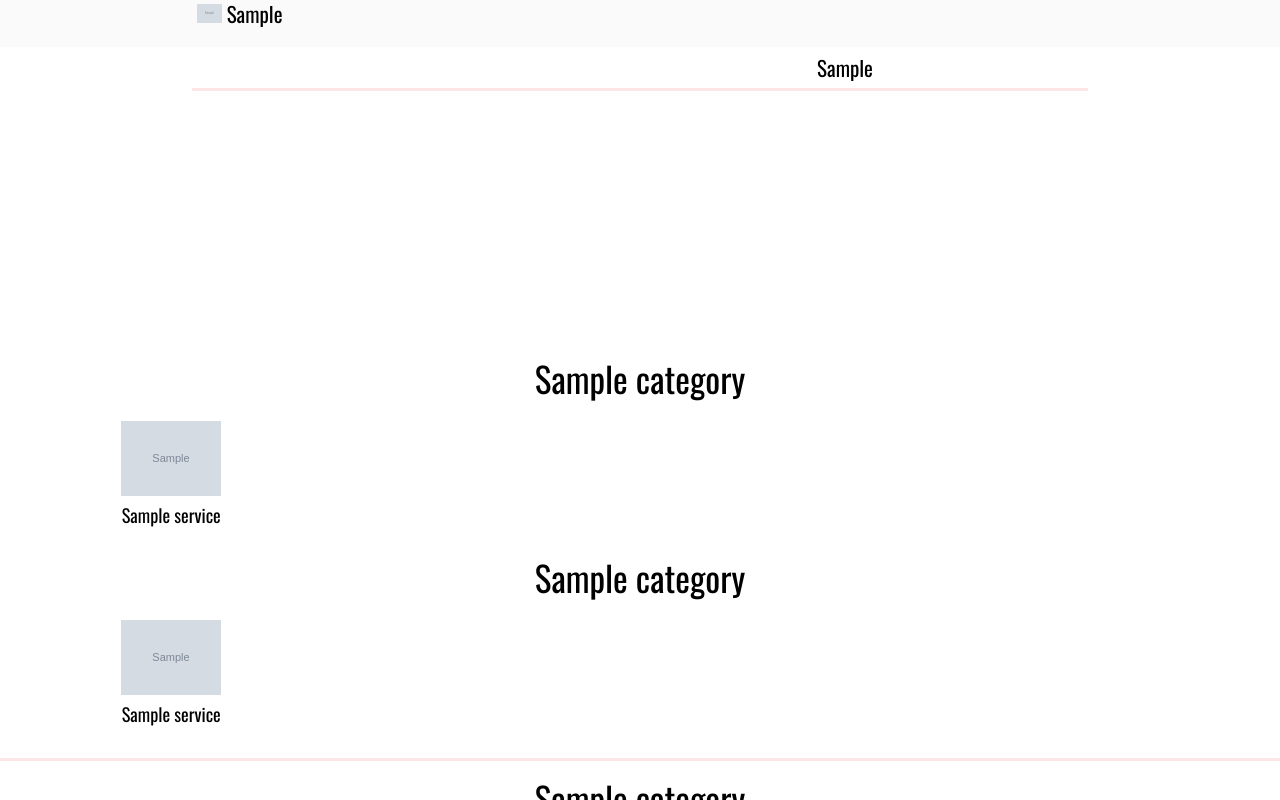
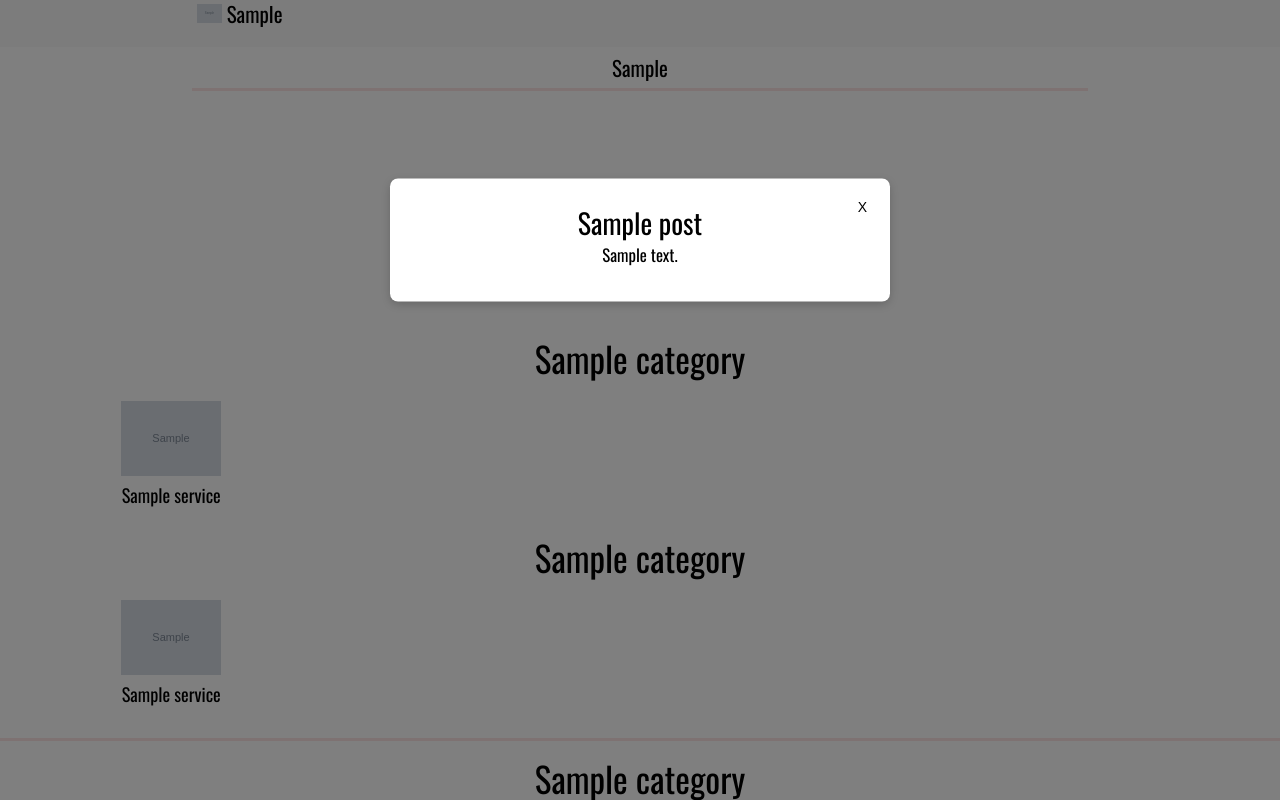
Before and after one commit to AnreX73/django_izo, a Django app: template izostudio/izo/templates/izo/index.html in a window 1280 px wide. Run offline with Django 3.2, Linux system fonts and the light colour scheme; tables that the repository leaves empty hold one stand-in row (values such as "Sample post"); the template is opened without the code that fills it: values that come from a table or form of the project are taken from there, most other values are stand-ins (such as "Sample title", 1, 10 or a date in 2020); grey boxes marked "Sample" are stand-in pictures; some libraries are stand-ins or nearby versions.

Commit message:
модалки и частично медиазапросы

```diff
--- a/izostudio/izo/static/izo/css/styles.css
+++ b/izostudio/izo/static/izo/css/styles.css
@@ -132,6 +137,81 @@
   padding: 5px 10px;
   border-radius: 5px;
 }
+/* Стили для модальных окон */
+.post-overlay {
+
+  /* Скрываем подложку  */
+  opacity: 0;
+  visibility: hidden;
+
+  position: fixed;
+  top: 0;
+  left: 0;
+  width: 100%;
+  height: 100%;
+  background-color: rgba(0, 0, 0, .5);
+  z-index: 20;
+  transition: .3s all;
+}
+.post-modal {
+   /* Скрываем окна  */
+  opacity: 0;
+  visibility: hidden;
+
+  /*  Установаем ширину окна  */
+  width: 100%;
+  max-width: 500px;
+  /*  Центрируем и задаем z-index */
+  position: fixed;
+  top: 30%;
+  left: 50%;
+  transform: translate(-50%, -50%);
+  z-index: 30; /* Должен быть выше чем у подложки*/
+
+  /*  Побочные стили   */
+  box-shadow: 0 3px 10px -.5px rgba(0, 0, 0, .2);
+  text-align: center;
+  padding: 30px;
+  border-radius: 8px;
+  background:white;
+  transition: 0.5s all;
+}
+.post-modal__content{
+  padding:7px;
+  font-size: 1.2rem ;
+  line-height: 1.5rem;
+}
+.post-modal__content > a{
+  text-decoration: underline ;
+  color:rgb(89, 8, 165);
+}
+
+.post-modal.active,
+.post-overlay.active{
+   opacity: 1;
+   visibility: visible;
+}
+
+/* Стили для кнопки закрытия */
+
+.post-modal__cross {
+  width: 15px;
+  height: 15px;
+  position: absolute;
+  top: 20px;
+  right: 20px;
+  fill: rgb(230, 113, 5);
+  cursor: pointer;
+}
+
+@media (max-width: 533px){
+  .post-modal__content{
+    padding:5px;
+    font-size: 1.1rem ;
+  }
+  }
+/* end Стили для модальных окон */
+
 
 /*шапка сайта*/
 
@@ -219,8 +330,13 @@
 /* конец шапка сайта*/
 .psevdo{
 background-color: white;
-height:250px;
+height:230px;
 width:100%;
+}
+@media (max-width: 1024px){
+  .psevdo{
+    height:180px;
+  }
 }
 /* навигация*/
 .nav-container{
--- /dev/null
+++ b/izostudio/izo/static/izo/js/main.js
@@ -0,0 +1,84 @@
+!function(e){"function"!=typeof e.matches&&(e.matches=e.msMatchesSelector||e.mozMatchesSelector||e.webkitMatchesSelector||function(e){for(var t=this,o=(t.document||t.ownerDocument).querySelectorAll(e),n=0;o[n]&&o[n]!==t;)++n;return Boolean(o[n])}),"function"!=typeof e.closest&&(e.closest=function(e){for(var t=this;t&&1===t.nodeType;){if(t.matches(e))return t;t=t.parentNode}return null})}(window.Element.prototype);
+
+document.addEventListener('DOMContentLoaded', function() {
+    var modalButtons = document.querySelectorAll('.js-open-modal'),
+    overlay      = document.querySelector('#overlay-modal'),
+    closeButtons = document.querySelectorAll('.js-modal-close');
+
+
+    modalButtons.forEach(function(item){
+        item.addEventListener('click', function(e) {
+            e.preventDefault();
+            var modalId = this.getAttribute('data');
+            modalElem = document.querySelector('.modal[data="' + modalId + '"]');
+            modalElem.classList.add('active');
+            overlay.classList.add('active');
+
+        });
+
+    });
+    closeButtons.forEach(function(item){
+
+        item.addEventListener('click', function(e) {
+           var parentModal = this.closest('.modal');
+           parentModal.classList.remove('active');
+           overlay.classList.remove('active');
+        });
+
+     });
+     document.body.addEventListener('keyup', function (e) {
+        var key = e.keyCode;
+
+        if (key == 27) {
+            document.querySelector('.modal.active').classList.remove('active');
+            document.querySelector('.overlay.active').classList.remove('active');
+        };
+    }, false);
+
+    overlay.addEventListener('click', function() {
+        document.querySelector('.modal.active').classList.remove('active');
+        this.classList.remove('active');
+    });
+
+});
+
+/* модальное окно для новости */
+document.addEventListener('DOMContentLoaded', function() {
+    overlay      = document.querySelector('#post-overlay-modal'),
+    closeButton = document.querySelector('.post-modal__cross');
+    modalElem = document.querySelector('.post-modal');
+    checkElem = sessionStorage.getItem("cookie-message");
+    if (checkElem == undefined) {
+        setTimeout(function(){
+            modalElem.classList.add('active');
+            overlay.classList.add('active');;
+        },500)
+
+      }
+
+
+    closeButton.addEventListener('click', function(e) {
+        var parentModal = this.closest('.post-modal');
+         sessionStorage.setItem("cookie-message", true);
+         parentModal.classList.remove('active');
+         overlay.classList.remove('active');
+
+      });
+
+       /* закрытие по ESC */
+  document.body.addEventListener('keyup', function (e) {
+    var key = e.keyCode;
+    if (key == 27) {
+        sessionStorage.setItem("cookie-message", true);
+        document.querySelector('.post-modal.active').classList.remove('active');
+        document.querySelector('.post-overlay.active').classList.remove('active');
+    };
+  }, false);
+    /* скрытие окна при клике на подложку */
+    overlay.addEventListener('click', function() {
+        sessionStorage.setItem("cookie-message", true);
+        document.querySelector('.post-modal.active').classList.remove('active');
+        this.classList.remove('active');
+      });
+
+});
--- a/izostudio/izo/templates/izo/base.html
+++ b/izostudio/izo/templates/izo/base.html
@@ -7,7 +7,7 @@
     <title>{{title}}</title>
     <meta http-equiv="X-UA-Compatible" content="IE=edge" />
     <meta name="viewport" content="width=device-width, initial-scale=1.0" />
-    <link rel="shortcut icon" href="{% static 'izo/images/favicon.ico' type="image/x-icon" %}"/>
+    <link rel="shortcut icon" href="{% static 'izo/images/favicon.png' type="image/x-icon" %}"/>
     <link type="text/css" rel="stylesheet" href="{% static 'izo/css/styles.css' %}"/>
 </head>
 <body>
--- a/izostudio/izo/templates/izo/header.html
+++ b/izostudio/izo/templates/izo/header.html
@@ -10,7 +10,7 @@
 
     {% if header_adress_item.title == 'адрес'%}
     <div class="header_adress_item">{{header_adress_item.annotations1|safe}}
-        <span class="header_adress_link">{{header_adress_item.annotations2|safe}}</span>
+       <a href="#{{header_adress_item.title}}"> <span class="header_adress_link">{{header_adress_item.annotations2|safe}}</span></a>
     </div>
     {% endif %}
 
--- a/izostudio/izo/templates/izo/index.html
+++ b/izostudio/izo/templates/izo/index.html
@@ -3,11 +3,23 @@
 {% load izo_tags %}
 
 {% block content %}
-<a name={{main_link.annotations1}}>
+<a class="anchor" name={{main_link.annotations1}}></a>
 <div class="header-fixer">
 {% show_header %}
 {% show_nav %}
 </div>
+<!--   модальное окно объявления  -->
+{% for post in posts%}
+{% if post.is_published %}
+<div class="post-modal" data-modal="1">
+    <span class="post-modal__cross" > Х </span>
+    <h3 class="post-modal__title">{{post.title}}</h3>
+    <div class="post-modal__content">{{post.content|safe}}</div>
+ </div>
+ <div class="post-overlay" id="post-overlay-modal"></div>
+ {%endif%}
+ {%endfor%}
+  <!--  конец модальное окно объявления  -->
 
 <div class="psevdo"></div>
 
@@ -36,19 +48,34 @@
     </div>
 
     <div class="items-pages-wrapper">
+
+        <div class="overlay" id="overlay-modal"></div>
+        {% for ex in extra %}
+        {% if ex.is_published %}
+        <div class="modal prices-modal" data="{{ex.extraContent_id}}">
+            <svg class="modal__cross js-modal-close" xmlns="http://www.w3.org/2000/svg" viewBox="0 0 24 24"><path d="M23.954 21.03l-9.184-9.095 9.092-9.174-2.832-2.807-9.09 9.179-9.176-9.088-2.81 2.81 9.186 9.105-9.095 9.184 2.81 2.81 9.112-9.192 9.18 9.1z"/></svg>
+            <div class="extra-title">{{ex.title}}</div>
+            {% if ex.extra_image %}
+            <img class="extra-image" src="{{ex.extra_image.url}}" alt="{{ex.title}}"/>
+            {% endif %}
+            <div class="extra-content">{{ex.content|safe}}</div>
+        </div>
+        {% endif %}
+        {% endfor %}
+
         <div class="services-pages">
 
             <h2>{{services_title.name}}</h2>
             <div class="service-page">
                 {% for serv in services %}
-                <a class="anchor"  name="{{serv.slug}}"></a>
-                <h3 class="service-title">{{serv.title}}</h3>
+                <div class="service-title"><a class="anchor service-anchor"  name="{{serv.slug}}"></a><h3 >{{serv.title}}</h3></div>
                <img class="service-image" src="{{serv.page_image.url}}" alt="{{serv.title}}"/>
                 <div class="service-description">{{serv.annotation|safe}}</div>
                     {% for price in prices %}
                         {% if price.service_id == serv.id%}
+                        <div class="price-info"><span class ="price-title">{{price.title}}</span>{{price.content|safe}}
+                            <span class ="price-extra-link js-open-modal" data="{{price.id}}">{{price.extraLink}}</span></div>
 
-                        <div class="price-info"><span class ="price-title">{{price.title}}</span>{{price.content|safe}}</div>
                         {%endif%}
                     {% endfor %}
                 {% endfor %}
@@ -81,7 +108,7 @@
                     {% if contact.image %}
                     <img class="contacts-icon" src="{{contact.image.url}}" alt="{{contact.title}}"/>
                     {% endif %}
-                    <div class="contact-info">{{contact.annotations1|safe}}</div>
+                    <div class="contact-info"><a class="anchor"  name="{{contact.title}}"></a>{{contact.annotations1|safe}}</div>
                 </div>
             {% endif %}
             {% endfor %}
--- a/izostudio/izo/views.py
+++ b/izostudio/izo/views.py
@@ -15,6 +15,8 @@
         'main_link': Nav.objects.get(id=1),
         'prices': Prices.objects.all(),
         'contacts': Contacts.objects.all(),
+        'extra': Extra.objects.all(),
+        'posts': Post.objects.all(),
         'logo':Nav.objects.get(title = 'логотип'),
         'anchor':Nav.objects.get(title = 'ссылка на контакты'),
     }
```
Also changed, not shown: other parts of izostudio/izo/static/izo/css/styles.css (+173 -15 lines).
